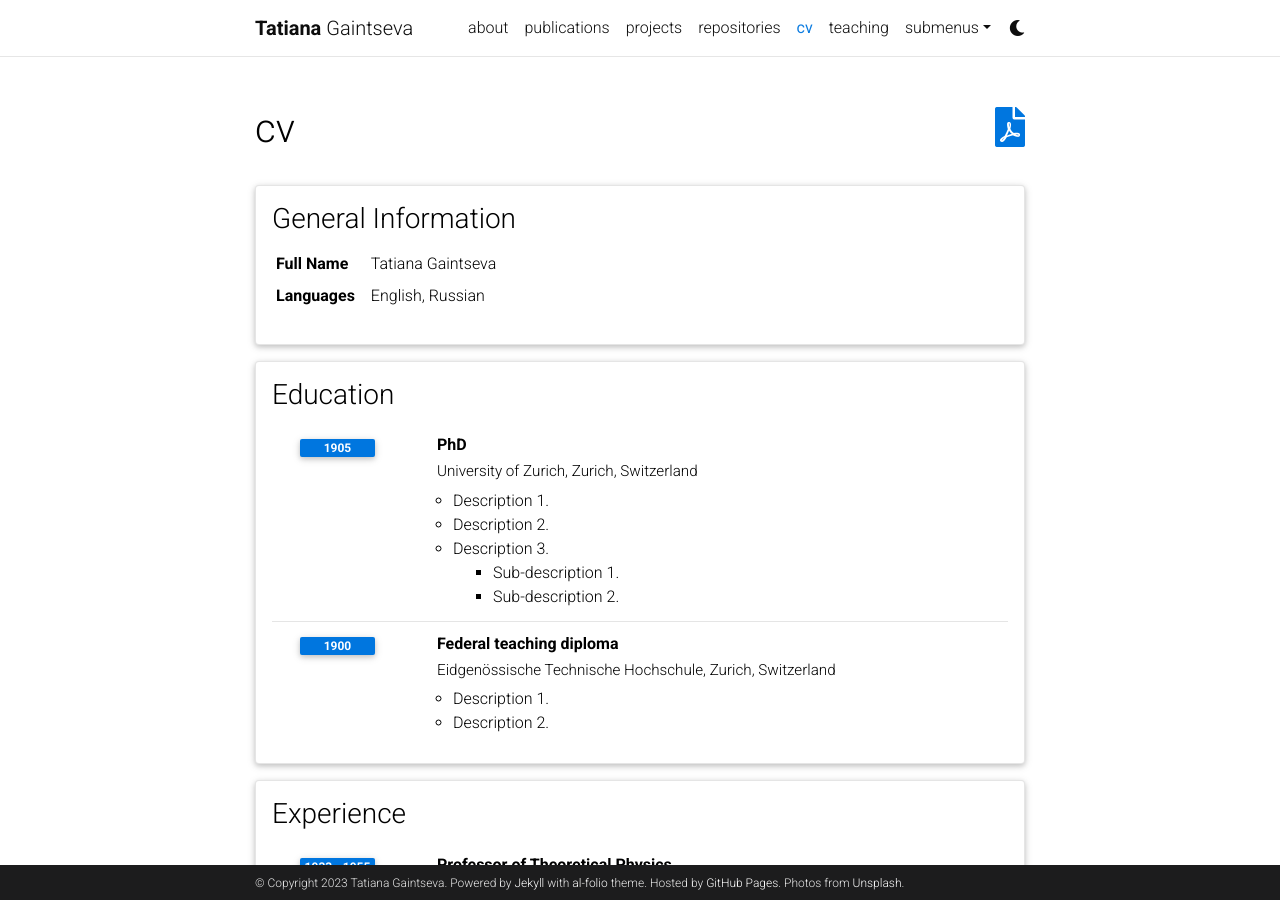
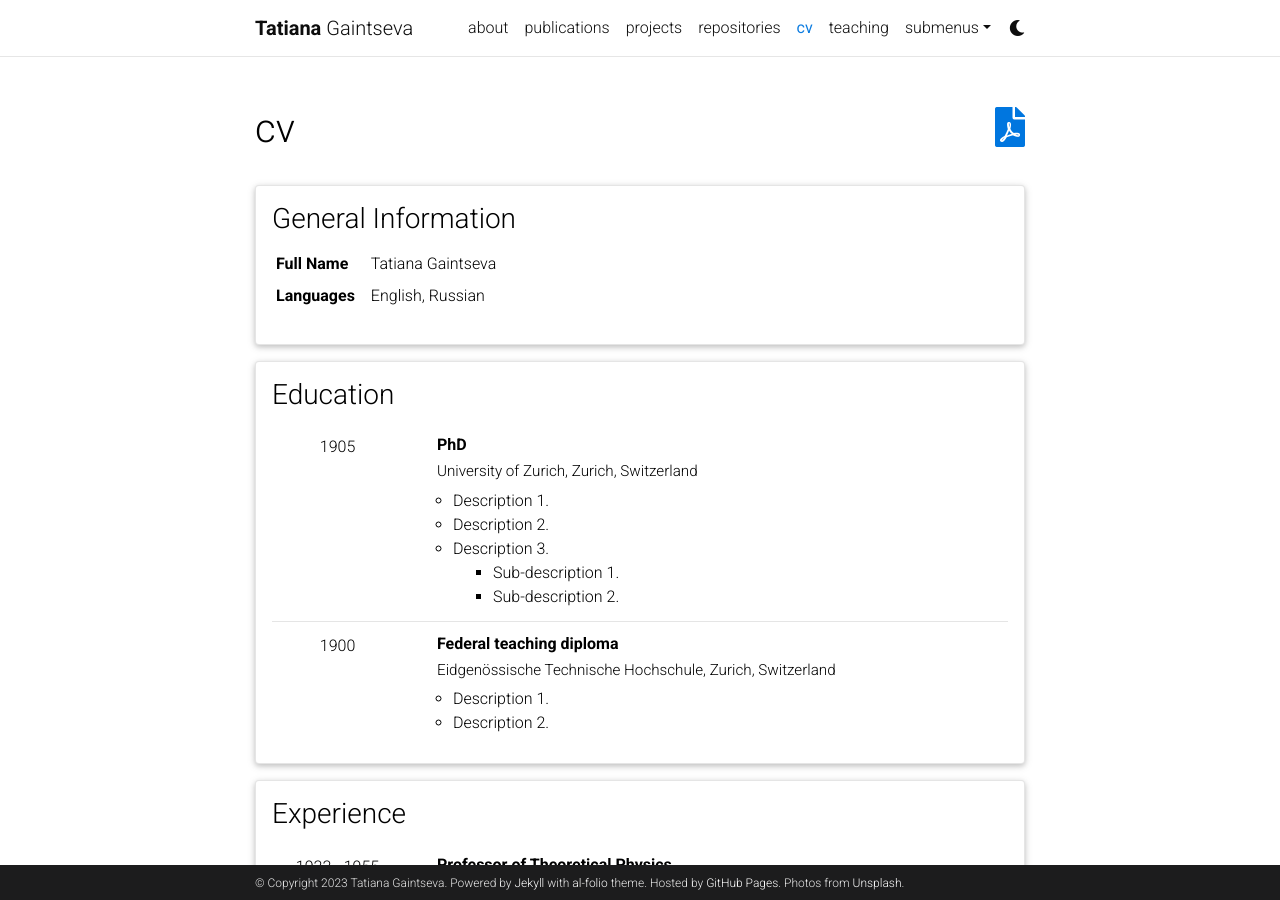
Before and after one commit to Atmyre/atmyre.github.io, a Jekyll site: the page built from _pages/cv.md, in a window 1280 px wide and 900 px high. Built offline with Jekyll 4.4.1, drawn with Linux system fonts in a browser that asks for light colours; comment, search, counter and statistics services are not loaded; a style sheet for code colours, icons or effects is not loaded.

Commit message:
Update time_table.html

```diff
--- a/_includes/cv/time_table.html
+++ b/_includes/cv/time_table.html
@@ -4,9 +4,9 @@
         <div class="row">
           {% if content.year %}
             <div class="col-xs-2 cl-sm-2 col-md-2 text-center" style="width: 75px;">
-              <span class="badge font-weight-bold text-uppercase align-middle" style="min-width: 75px;">
+<!--               <span class="badge font-weight-bold text-uppercase align-middle" style="min-width: 75px;"> -->
                 {{ content.year }}
-              </span>
+<!--               </span> -->
             </div>
           {% endif %}
           <div class="col-xs-10 cl-sm-10 col-md-10 mt-2 mt-md-0">
```
